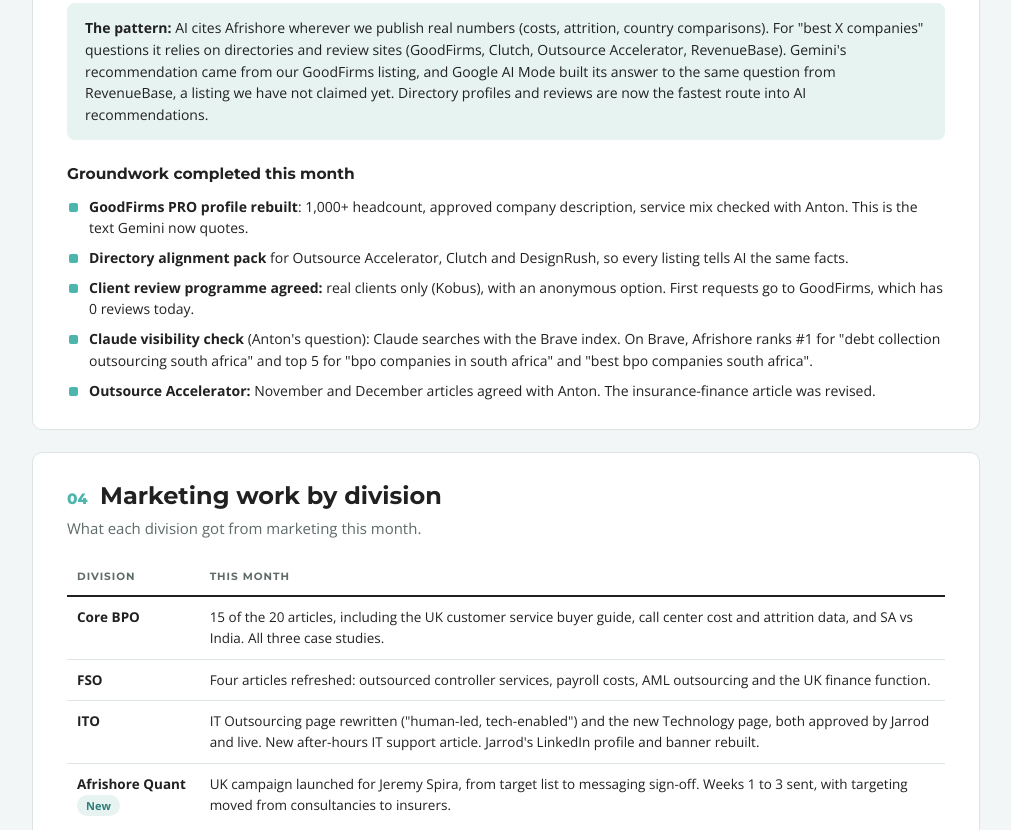
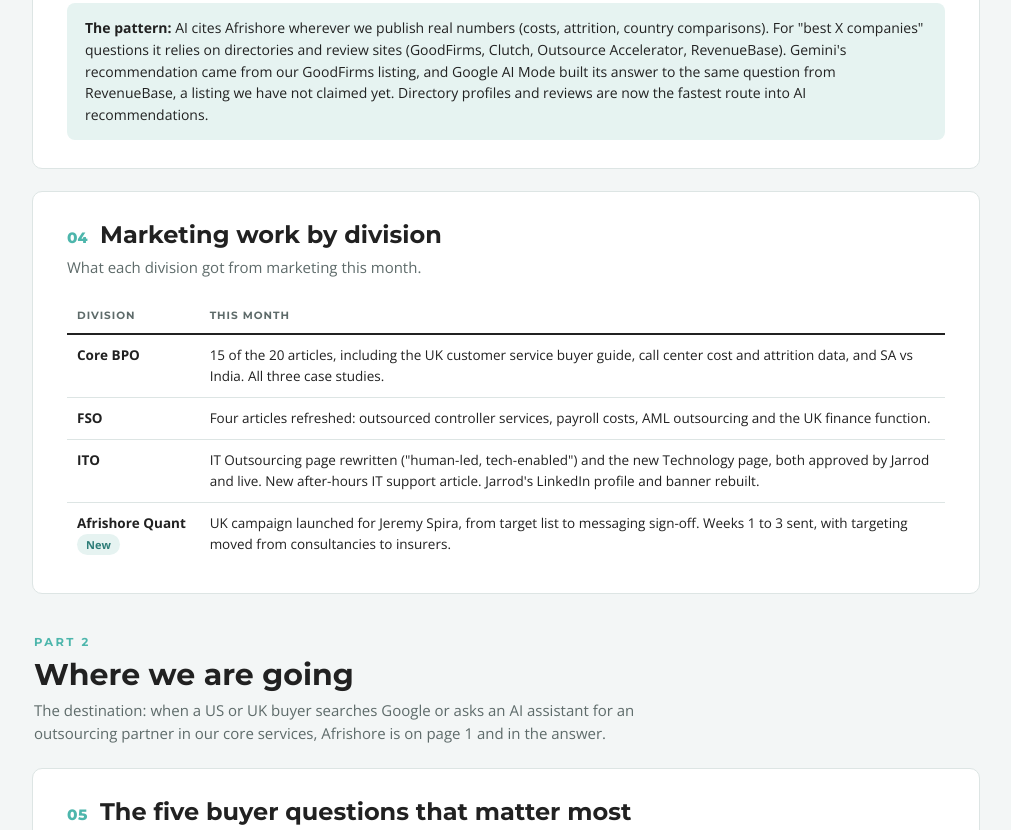
Before and after one commit to dannyschaffer/November-Report-afs, a plain HTML site: page index.html in a window 1280 px wide. Shown: the part 3392-4222 px from the top of the page, without its empty margins (134-1145 px from the left). Drawn offline with nearby package versions, Linux system fonts and the light colour scheme.

Commit message:
Remove groundwork list

```diff
--- a/index.html
+++ b/index.html
@@ -311,14 +311,6 @@ footer { text-align: center; font-size: 12px; color: var(--muted); padding-botto
   </div>
   <div class="note"><strong>The pattern:</strong> AI cites Afrishore wherever we publish real numbers (costs, attrition, country comparisons). For "best X companies" questions it relies on directories and review sites (GoodFirms, Clutch, Outsource Accelerator, RevenueBase). Gemini's recommendation came from our GoodFirms listing, and Google AI Mode built its answer to the same question from RevenueBase, a listing we have not claimed yet. Directory profiles and reviews are now the fastest route into AI recommendations.</div>
 
-  <h3>Groundwork completed this month</h3>
-  <ul class="done">
-    <li><strong>GoodFirms PRO profile rebuilt</strong>: 1,000+ headcount, approved company description, service mix checked with Anton. This is the text Gemini now quotes.</li>
-    <li><strong>Directory alignment pack</strong> for Outsource Accelerator, Clutch and DesignRush, so every listing tells AI the same facts.</li>
-    <li><strong>Client review programme agreed:</strong> real clients only (Kobus), with an anonymous option. First requests go to GoodFirms, which has 0 reviews today.</li>
-    <li><strong>Claude visibility check</strong> (Anton's question): Claude searches with the Brave index. On Brave, Afrishore ranks #1 for "debt collection outsourcing south africa" and top 5 for "bpo companies in south africa" and "best bpo companies south africa".</li>
-    <li><strong>Outsource Accelerator:</strong> November and December articles agreed with Anton. The insurance-finance article was revised.</li>
-  </ul>
 </section>
 
 <!-- 5 DIVISIONS -->
@@ -413,7 +405,7 @@ footer { text-align: center; font-size: 12px; color: var(--muted); padding-botto
       </tbody>
     </table>
   </div>
-  <p class="src">Sources: Google Search Console and Google Analytics 4 (buyer markets: US, UK, Australia, Canada, Ireland), MentionScout AI answer exports (19 Oct, 26 Oct, 9 Nov, 16 Nov 2026), Brave Search API check (27 Oct 2026), Linked Helper export for the Quant campaign (5 Nov).</p>
+  <p class="src">Sources: Google Search Console and Google Analytics 4 (buyer markets: US, UK, Australia, Canada, Ireland), MentionScout AI answer exports (19 Oct, 26 Oct, 9 Nov, 16 Nov 2026), Ubersuggest AI visibility tracking, Linked Helper export for the Quant campaign (5 Nov).</p>
 </section>
 
 </div>
```
